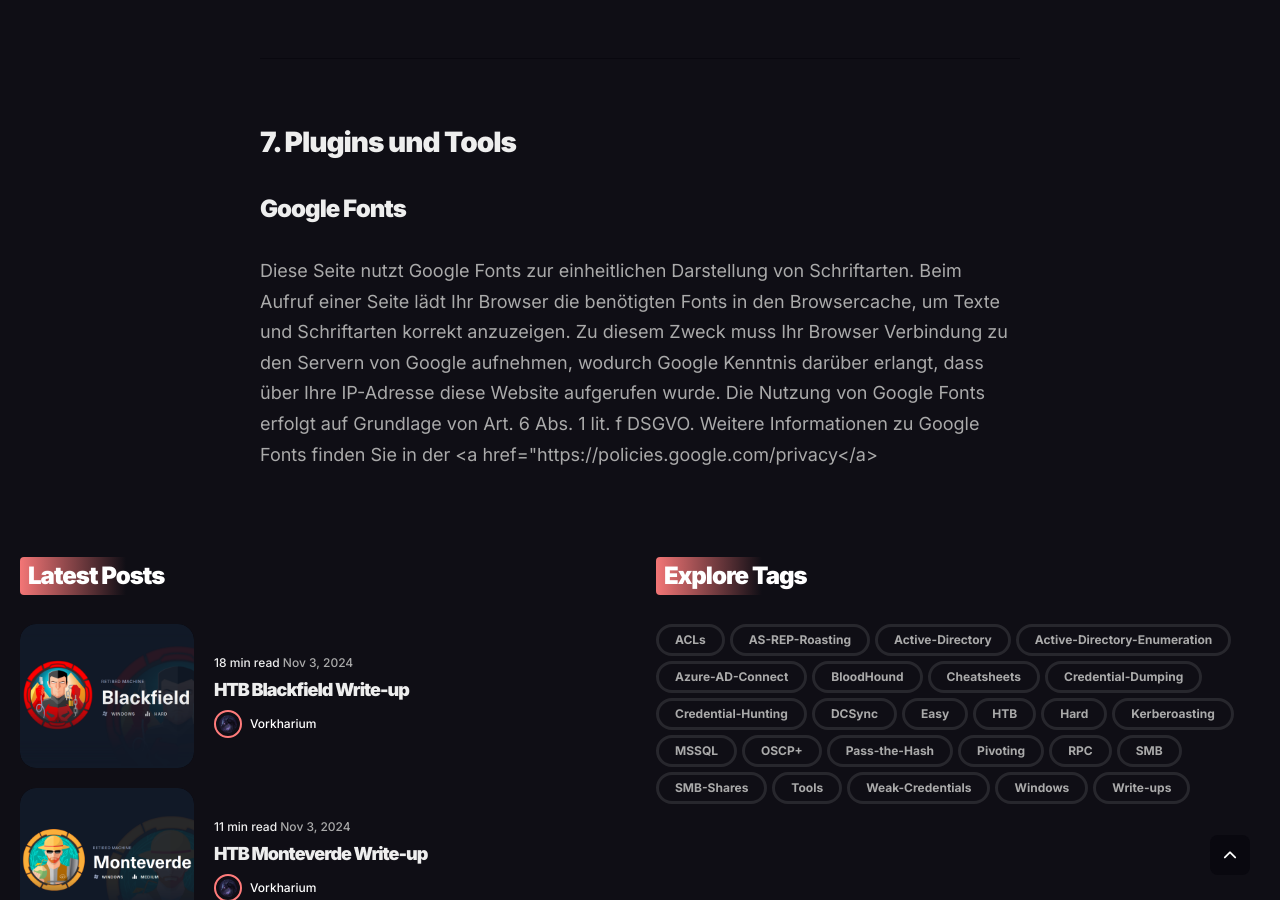
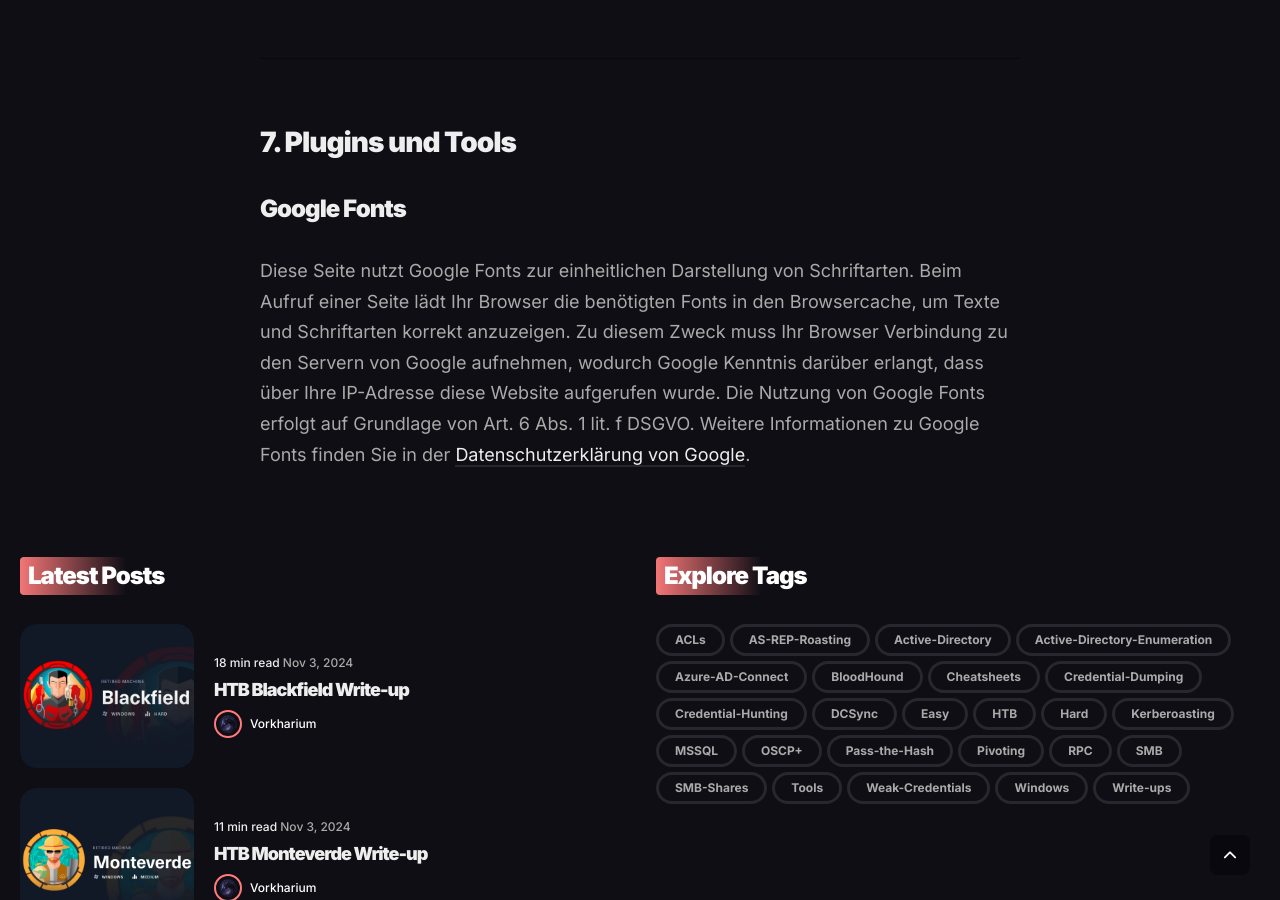
Before and after one commit to Vorkharium/vorkharium.github.io, a Jekyll site: the page built from _pages/datenschutz.md, in a window 1280 px wide and 900 px high, scrolled down 5676 px. Built offline with Jekyll 4.4.1, drawn with Linux system fonts in a browser that asks for light colours.

Commit message:
Update datenschutz.md

```diff
--- a/_pages/datenschutz.md
+++ b/_pages/datenschutz.md
@@ -146,8 +146,4 @@ image: '/images/01.jpg'
 
     <h3>Google Fonts</h3>
     <p>
-        Diese Seite nutzt Google Fonts zur einheitlichen Darstellung von Schriftarten. Beim Aufruf einer Seite lädt Ihr Browser die benötigten Fonts in den
-        Browsercache, um Texte und Schriftarten korrekt anzuzeigen. Zu diesem Zweck muss Ihr Browser Verbindung zu den Servern von Google aufnehmen,
-        wodurch Google Kenntnis darüber erlangt, dass über Ihre IP-Adresse diese Website aufgerufen wurde. Die Nutzung von Google Fonts erfolgt auf
-        Grundlage von Art. 6 Abs. 1 lit. f DSGVO. Weitere Informationen zu Google Fonts finden Sie in der
-        <a href="https://policies.google.com/privacy</a>
+        Diese Seite nutzt Google Fonts zur einheitlichen Darstellung von Schriftarten. Beim Aufruf einer Seite lädt Ihr Browser die benötigten Fonts in den Browsercache, um Texte und Schriftarten korrekt anzuzeigen. Zu diesem Zweck muss Ihr Browser Verbindung zu den Servern von Google aufnehmen, wodurch Google Kenntnis darüber erlangt, dass über Ihre IP-Adresse diese Website aufgerufen wurde. Die Nutzung von Google Fonts erfolgt auf Grundlage von Art. 6 Abs. 1 lit. f DSGVO. Weitere Informationen zu Google Fonts finden Sie in der <a href="https://policies.google.com/privacy">Datenschutzerklärung von Google</a>.
```
